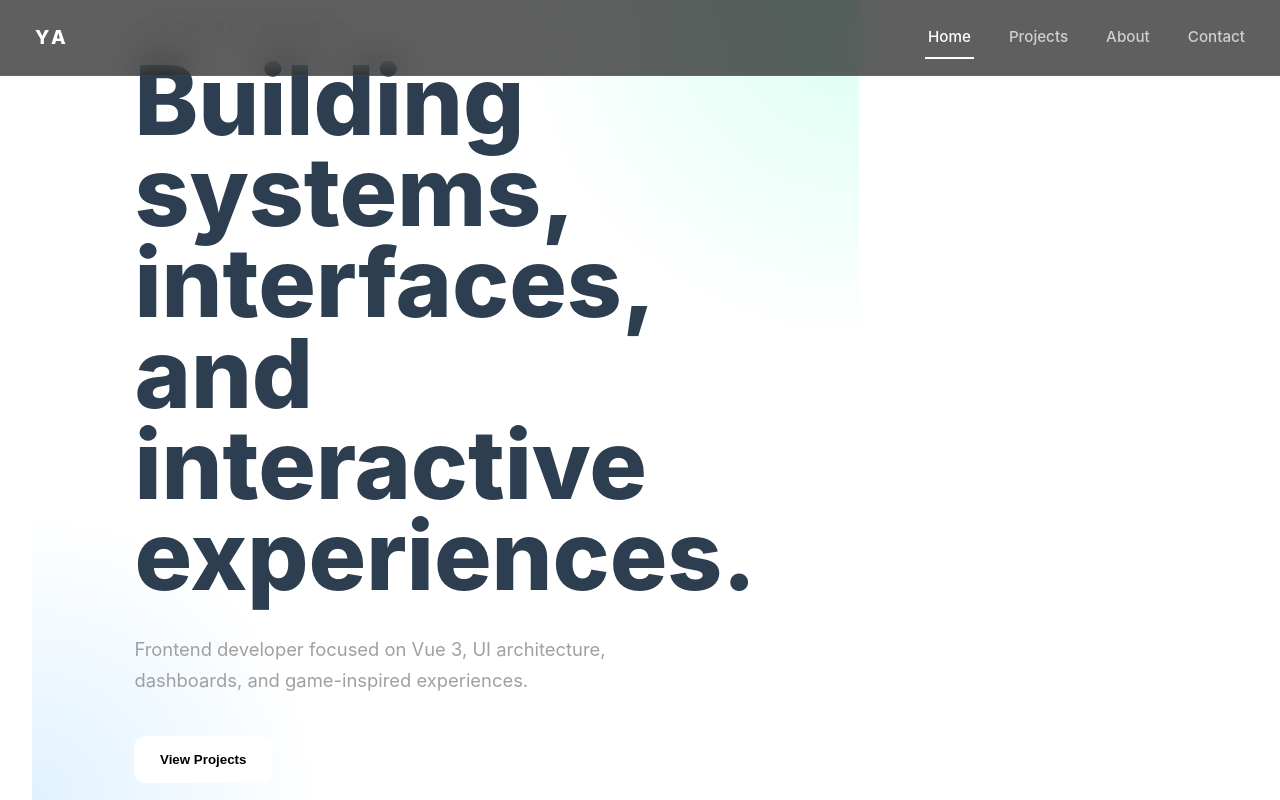
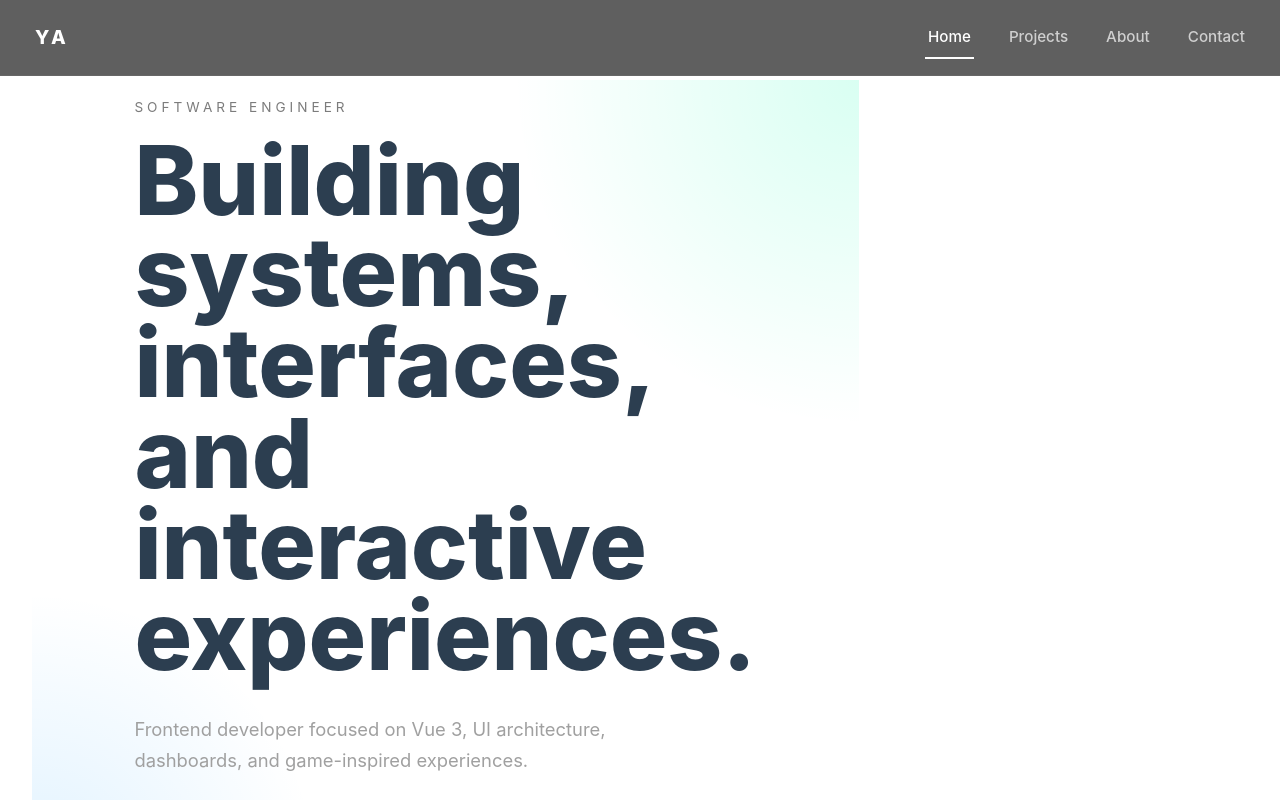
Before and after one commit to GoDie910/personal-website, a Vue app: page / in a window 1280 px wide. Shown: the top 800 px of the page. Built offline with nearby package versions, Linux system fonts and the light colour scheme; the HTML template or start-up script is replaced by a standard one.

Commit message:
navbar on top of content - fixed

```diff
--- a/src/App.vue
+++ b/src/App.vue
@@ -7,6 +7,14 @@ import AppNavbar from '@/components/layout/AppNavbar.vue'
   <div class="app">
     <AppNavbar />
 
-    <RouterView />
+    <main class="page-content">
+      <RouterView />
+    </main>
   </div>
 </template>
+
+<style scoped>
+.page-content {
+  padding-top: 80px;
+}
+</style>
```
